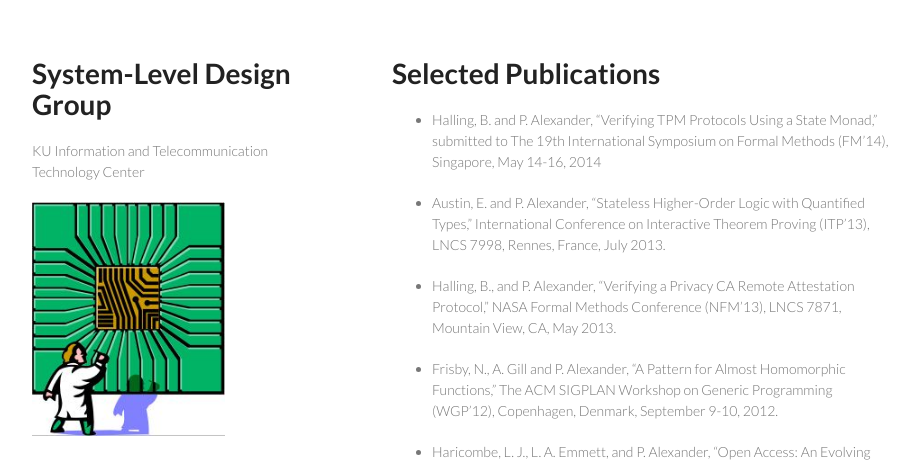
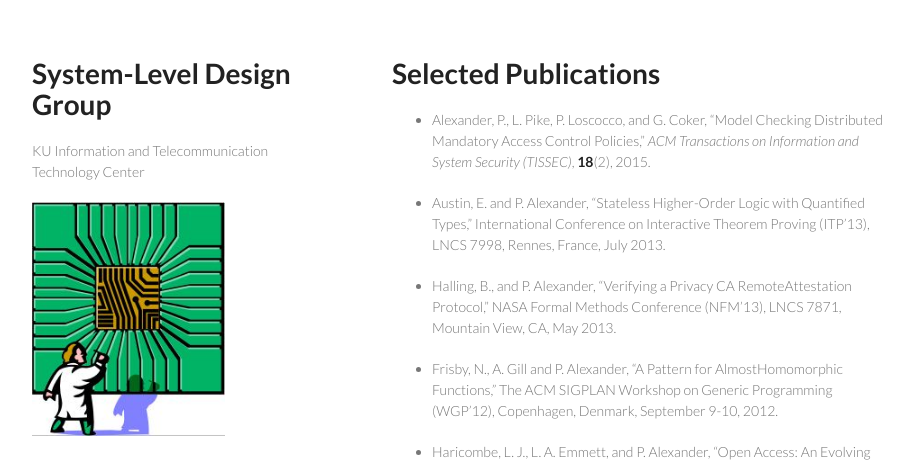
Before and after one commit to ku-sldg/ku-sldg.github.io, a Jekyll site: the page built from publications.md, in a window 1280 px wide and 900 px high. Shown: the top 465 px of the window, without its empty margins (178-1100 px from the left). Built offline with Jekyll 4.4.1, drawn with Linux system fonts in a browser that asks for light colours.

Commit message:
adding access control paper

```diff
--- a/publications.md
+++ b/publications.md
@@ -5,41 +5,23 @@ title: Publications
 
 # Selected Publications
 
-* Halling, B. and P. Alexander, "Verifying TPM Protocols Using a State
-  Monad," submitted to The 19th International Symposium on Formal
-  Methods (FM'14), Singapore, May 14-16, 2014
+* Alexander, P., L. Pike, P. Loscocco, and G. Coker, "Model Checking Distributed Mandatory Access Control Policies," *ACM Transactions on Information and System Security (TISSEC)*, **18**(2), 2015.
 
-* Austin, E. and P. Alexander, "Stateless Higher-Order Logic with
-  Quantified Types," International Conference on Interactive Theorem
-  Proving (ITP'13), LNCS 7998, Rennes, France, July 2013.
+* Austin, E. and P. Alexander, "Stateless Higher-Order Logic with Quantified Types," International Conference on Interactive Theorem Proving (ITP'13), LNCS 7998, Rennes, France, July 2013.
 
-* Halling, B., and P. Alexander, "Verifying a Privacy CA Remote
-  Attestation Protocol," NASA Formal Methods Conference (NFM'13), LNCS
-  7871, Mountain View, CA, May 2013.
+* Halling, B., and P. Alexander, "Verifying a Privacy CA RemoteAttestation Protocol," NASA Formal Methods Conference (NFM'13), LNCS 7871, Mountain View, CA, May 2013.
 
-* Frisby, N., A. Gill and P. Alexander, "A Pattern for Almost
-  Homomorphic Functions," The ACM SIGPLAN Workshop on Generic
-  Programming (WGP'12), Copenhagen, Denmark, September 9-10, 2012.
+* Frisby, N., A. Gill and P. Alexander, "A Pattern for AlmostHomomorphic Functions," The ACM SIGPLAN Workshop on Generic Programming (WGP'12), Copenhagen, Denmark, September 9-10, 2012.
 
-* Haricombe, L. J., L. A. Emmett, and P. Alexander, "Open Access: An
-  Evolving Alternative," IEEE Computer, 45(8), August 2012,
-  pp. 70-72.
+* Haricombe, L. J., L. A. Emmett, and P. Alexander, "Open Access: An Evolving Alternative," IEEE Computer, 45(8), August 2012, pp. 70-72.
 
-* Peck, M. and P. Alexander, "Rosetta Composition Semantics," in
-  Progressions and Innovations in Model-Driven Software Engineering,
-  V. G. Diaz, J. M. C. Lovelle, B. C. P. Garcia-Bustelo, and
-  O. S. Martinez, Editors, IGI Global, in press.
+* Peck, M. and P. Alexander, "Rosetta Composition Semantics," in Progressions and Innovations in Model-Driven Software Engineering, V. G. Diaz, J. M. C. Lovelle, B. C. P. Garcia-Bustelo, and O. S. Martinez, Editors, IGI Global, in press.
 
-* Kimmell, G., W. Peck, and P. Alexander, "System Development with
-  Oread," 2011 Symposium on Implementation and Application of
-  Functional Langauges (IFL'11), Lawrence, KS, 2011.
+* Kimmell, G., W. Peck, and P. Alexander, "System Development with Oread," 2011 Symposium on Implementation and Application of Functional Langauges (IFL'11), Lawrence, KS, 2011.
 
-* Austin, E., and P. Alexander, "Haskell + HOL = HaskHOL," 2011
-  Symposium on Implementation and Application of Functional Langauges
-  (IFL'11), Lawrence, KS, 2011.
+* Austin, E., and P. Alexander, "Haskell + HOL = HaskHOL," 2011 Symposium on Implementation and Application of Functional Langauges (IFL'11), Lawrence, KS, 2011.
 
-* Frisby, N., M. Peck, M. Snyder, P. Alexander, "Model Composition in
-  Rosetta," IEEE Engineering of Computer-Based Systems Symposium and
+* Frisby, N., M. Peck, M. Snyder, P. Alexander, "Model Composition in Rosetta," IEEE Engineering of Computer-Based Systems Symposium and
   Workshops, (ECBS'11), Las Vegas, NV, 2011.
   2010
 
```
